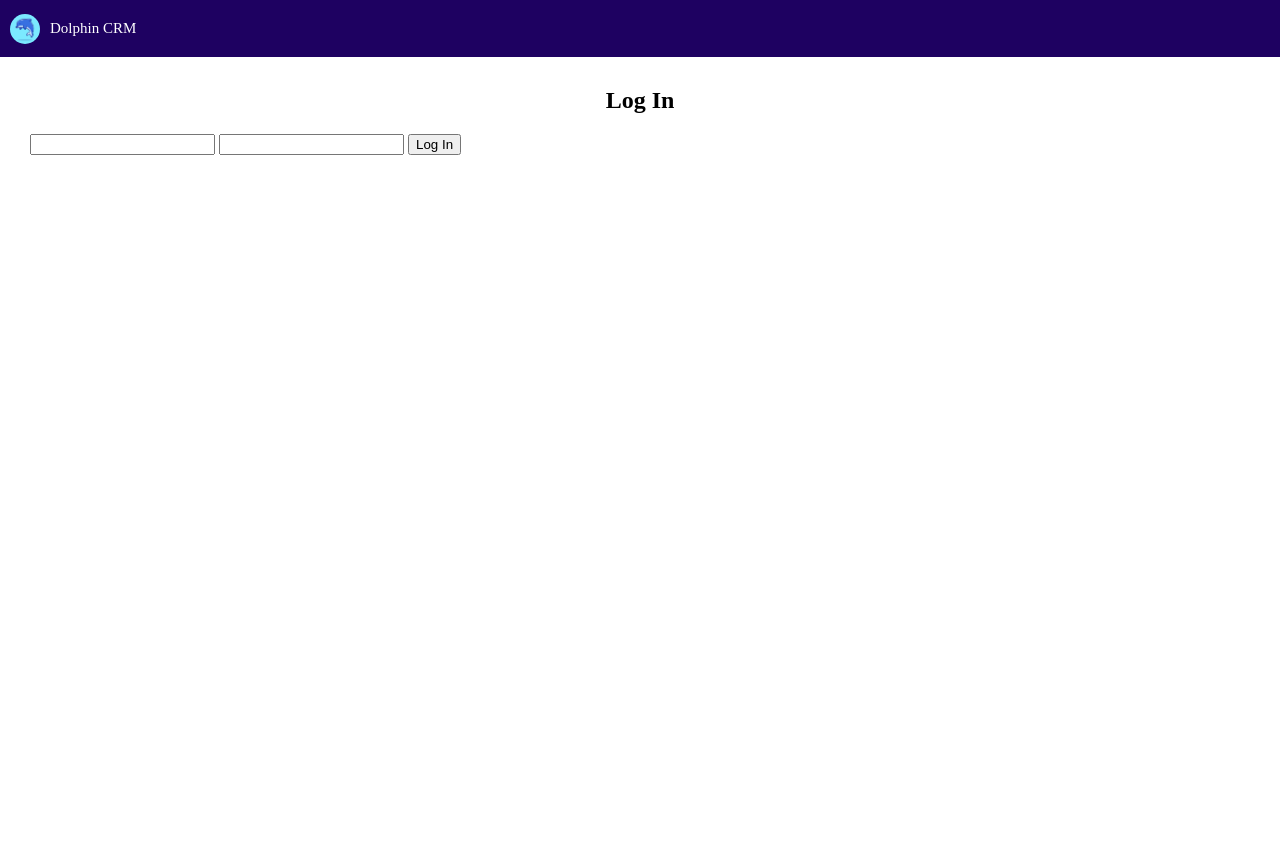
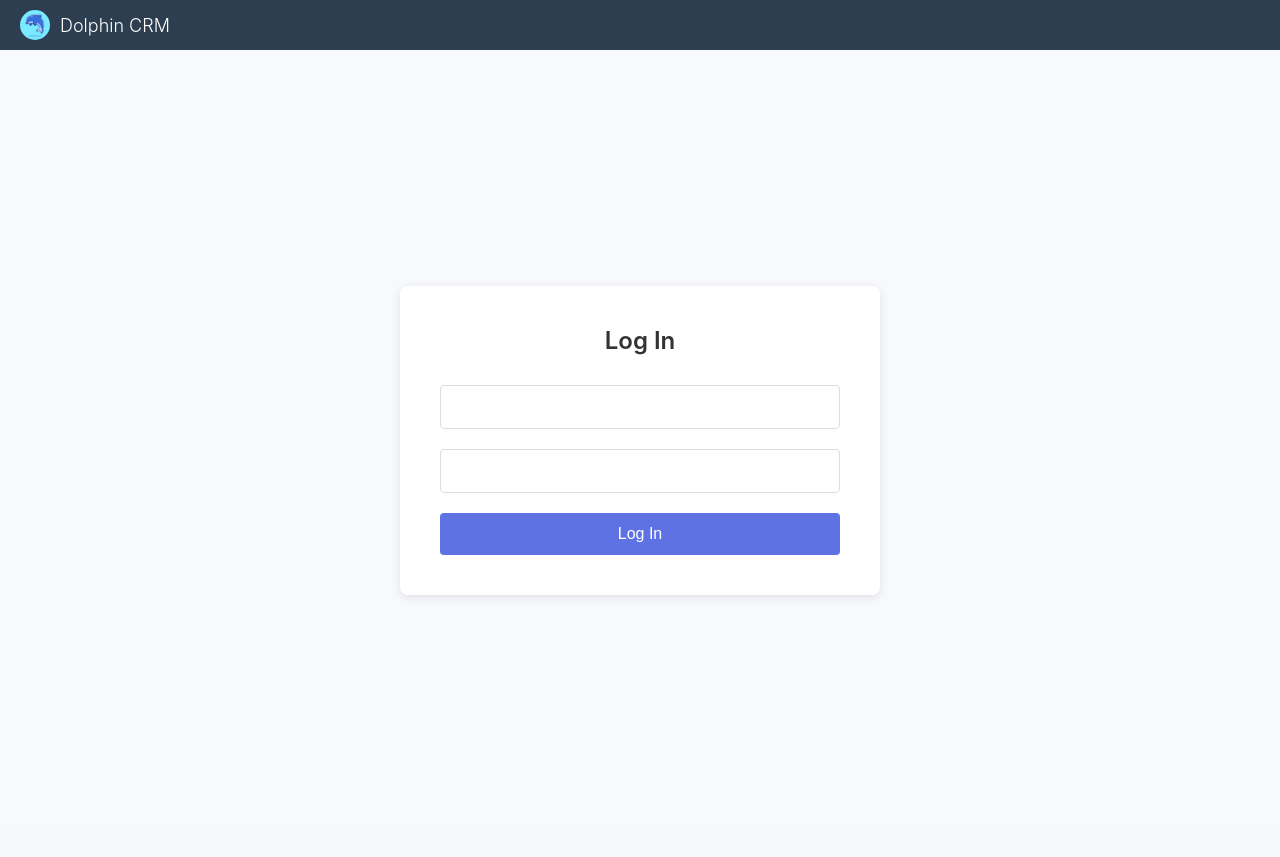
Before and after one commit to Coder-GW/info2180-group-project, a PHP site: page /Pages/login.html in a window 1280 px wide. After the commit the page ends 597 px from the top, so only its background shows below. Run offline with PHP 8.4, Linux system fonts and the light colour scheme.

Commit message:
Update styles.css

```diff
--- a/Pages/styles.css
+++ b/Pages/styles.css
@@ -1,92 +1,99 @@
-body{
+/* styles.css */
+
+/* General styles */
+body {
+    margin: 0;
+    font-family: -apple-system, BlinkMacSystemFont, "Segoe UI", Roboto, "Helvetica Neue", Arial, sans-serif;
+    background-color: #f7f9fc;
+}
+
+/* Header styles */
+header {
+    background-color: #2c3e50;
+    padding: 10px 20px;
+    display: flex;
+    align-items: center;
+}
+
+.logo {
+    height: 30px;
+    width: 30px;
+    border-radius: 50%;
+    margin-right: 10px;
+}
+
+.header-title {
+    font-size: 18px;
+    color: white;
+    font-weight: 300;
     margin: 0;
 }
 
-header{
-    display: flex;
-    align-items: center;
-    background-color: #1e0161;
-    padding: 10px;
-}
-
-.logo{
-    height: 30px;
-    width: 30px;
-    border-radius: 50%;
-}
-
-.header-title{
-    font-size: 15px;
-    margin-left: 10px;
-    color: white;
-    font-weight: lighter;
-}
-
-.layout{
-    display: flex;
-    min-height: 100vh;
-    flex-direction: row;
-}
-
-.sidebar-nav{
-    width: 150px;
-}
-
-.page-header{
-    display: flex;
-    justify-content: space-between;
-    align-items: center;
-    margin-bottom: 20px;
-}
-
-.page-header-login{
+/* Layout */
+.layout {
     display: flex;
     justify-content: center;
     align-items: center;
-    margin-bottom: 20px;
-    text-align: center;
+    min-height: calc(100vh - 60px);
+    padding: 20px;
 }
 
-.page-title-login{
+.content-login {
+    background: white;
+    padding: 40px;
+    border-radius: 8px;
+    box-shadow: 0 2px 10px rgba(0, 0, 0, 0.1);
+    width: 100%;
+    max-width: 400px;
+}
+
+.page-header-login {
+    text-align: center;
+    margin-bottom: 30px;
+}
+
+.page-title-login {
+    font-size: 24px;
+    font-weight: 600;
+    color: #333;
     margin: 0;
 }
 
-
-.content{
-    flex: 1;
-    padding: 20px;
-    background-color: #f0f0f0;
-    padding: 30px;
+/* Form styles */
+.login-form-group {
+    display: flex;
+    flex-direction: column;
+    gap: 20px;
 }
 
-.content-login{
-    flex: 1;
-    padding: 20px;
-    background-color: white;
-    padding: 30px;
+.login-form-group input[type="text"],
+.login-form-group input[type="password"] {
+    width: 100%;
+    padding: 12px;
+    border: 1px solid #ddd;
+    border-radius: 4px;
+    font-size: 16px;
+    box-sizing: border-box;
 }
 
-.content-card{
-    background-color: white;
-    border-radius: 8px;
-    max-width: 1200px;
-    margin: 0 auto;
-    min-height: 400px;
-    padding: 20px;
+.login-form-group input[type="text"]::placeholder,
+.login-form-group input[type="password"]::placeholder {
+    color: #999;
 }
 
-.contacts-table{
+.login-form-group button {
     width: 100%;
-    border-collapse: collapse;
-    margin-top:20px;
+    padding: 12px;
+    background-color: #5e72e4;
+    border: none;
+    border-radius: 4px;
+    color: white;
+    font-size: 16px;
+    font-weight: 500;
+    cursor: pointer;
+    transition: background-color 0.2s;
 }
 
-.contacts-table thead{
-    border-bottom: 2px solid black;
-
+.login-form-group button:hover {
+    background-color: #4e5fc4;
 }
-
-.contacts-table th, .contacts-table td{
-    text-align: left;
-    padding: 8px;
-}
```
